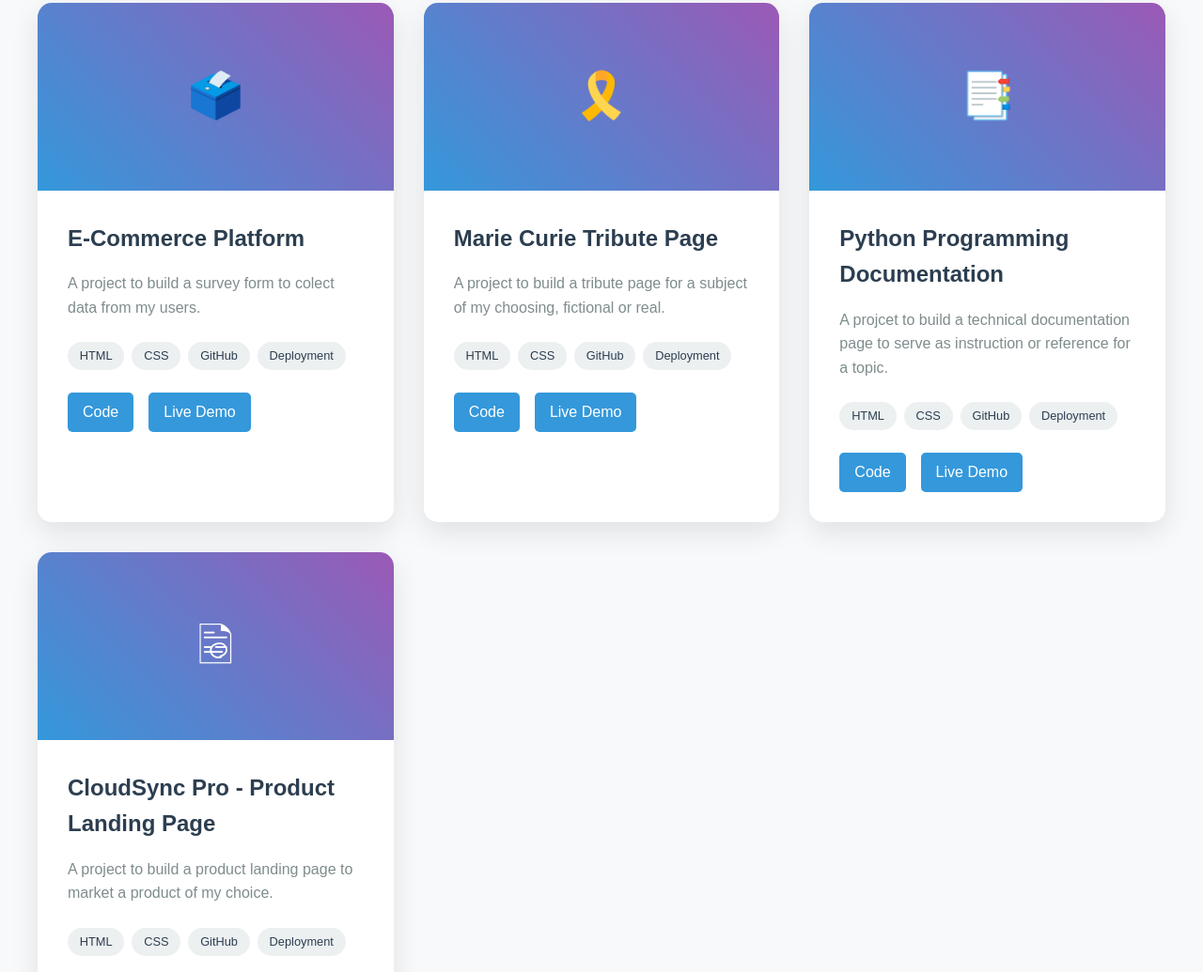
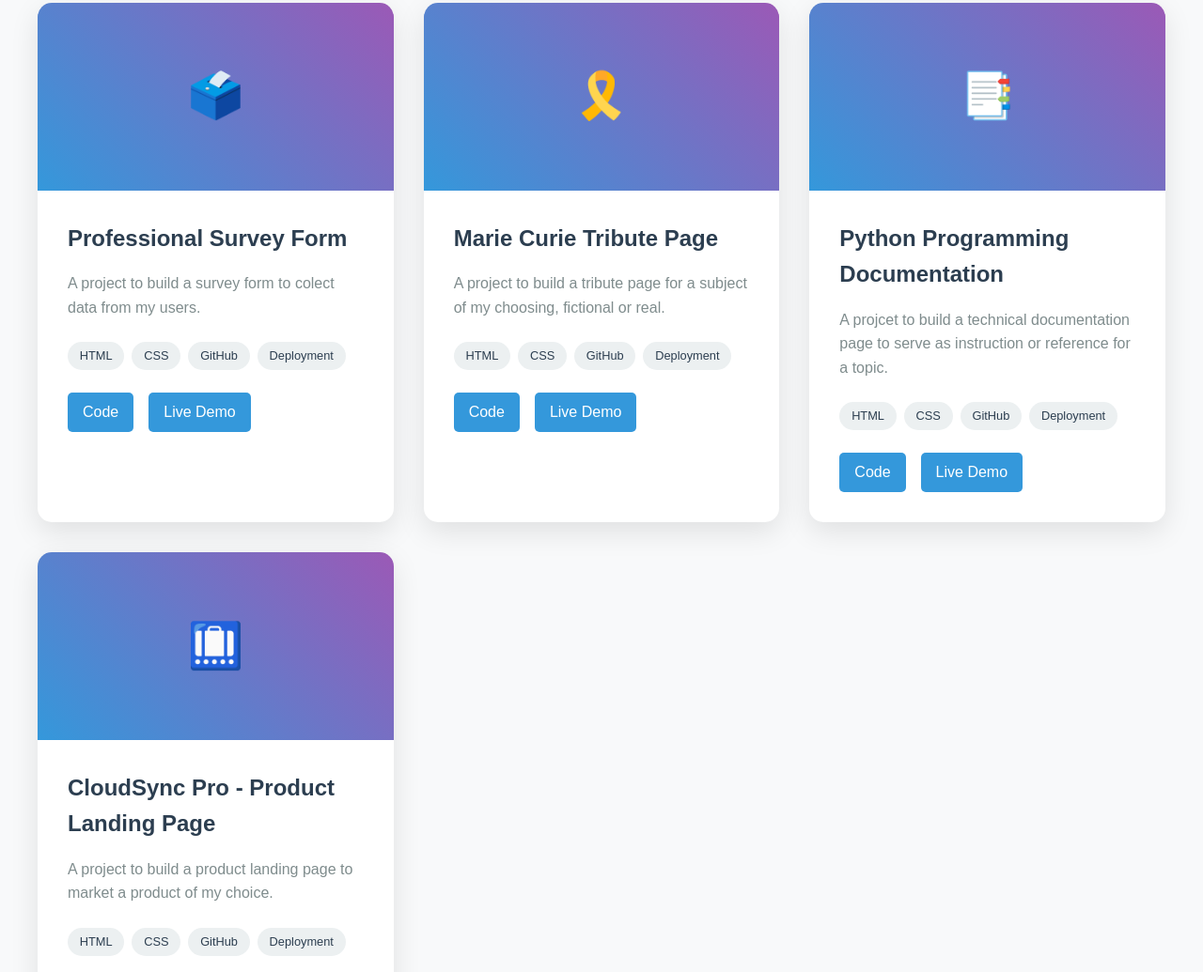
Before and after one commit to fahadelahikhan/Fahad-Elahi-Khan---Personal-Portfolio, a plain HTML site: page index.html in a window 1280 px wide. Shown: the part 1002-2037 px from the top of the page at 94% size. Drawn offline with Linux system fonts and the light colour scheme.

Commit message:
Updated the html file

```diff
--- a/index.html
+++ b/index.html
@@ -40,7 +40,7 @@
                 <div class="project-tile">
                     <div class="project-image">🗳️</div>
                     <div class="project-content">
-                        <h3 class="project-title">E-Commerce Platform</h3>
+                        <h3 class="project-title">Professional Survey Form</h3>
                         <p class="project-description">
                             A project to build a survey form to colect data from my users.
                         </p>
@@ -98,7 +98,7 @@
                 </div>
 
                 <div class="project-tile">
-                    <div class="project-image">🗟</div>
+                    <div class="project-image">🛄</div>
                     <div class="project-content">
                         <h3 class="project-title">CloudSync Pro - Product Landing Page</h3>
                         <p class="project-description">
```
